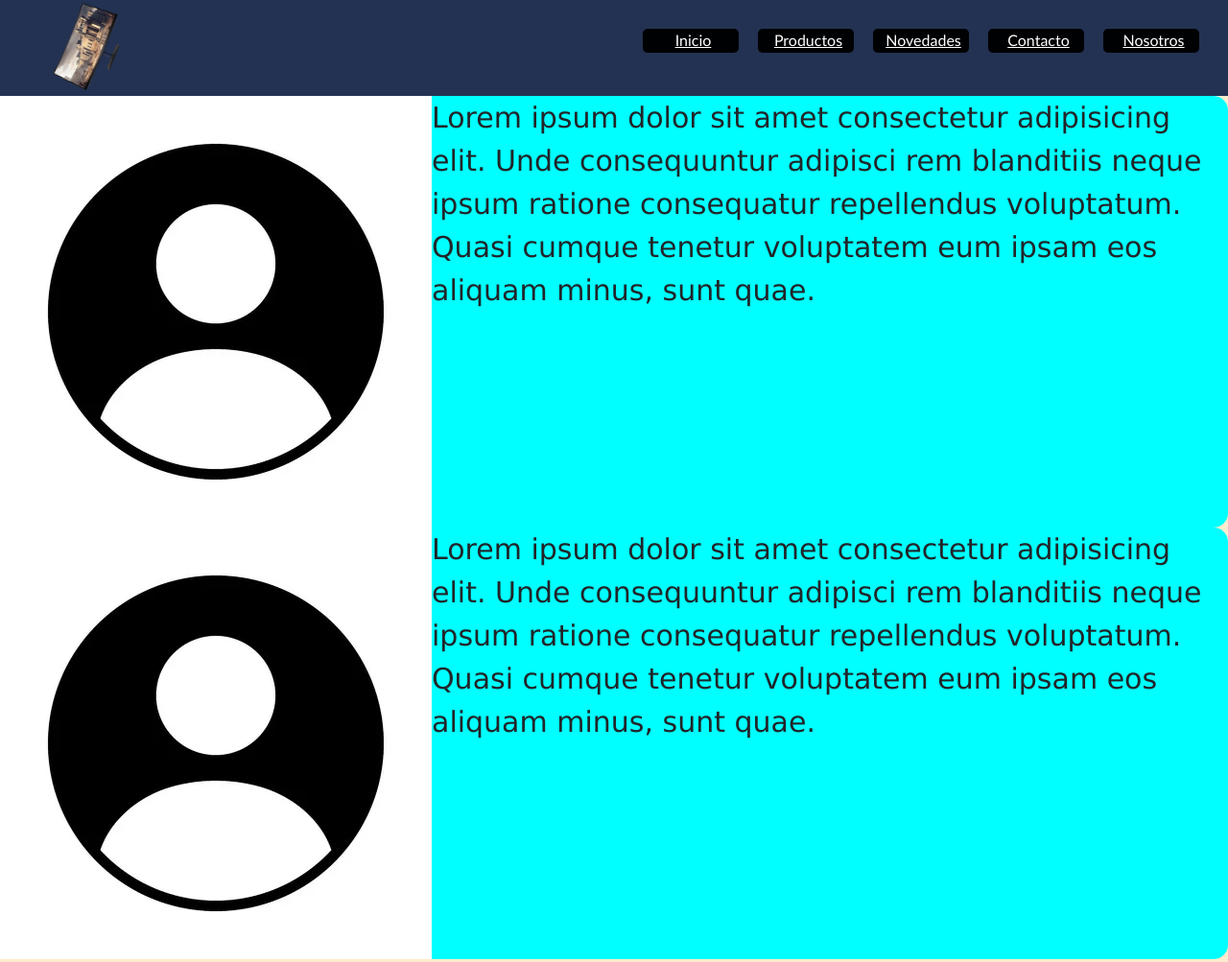
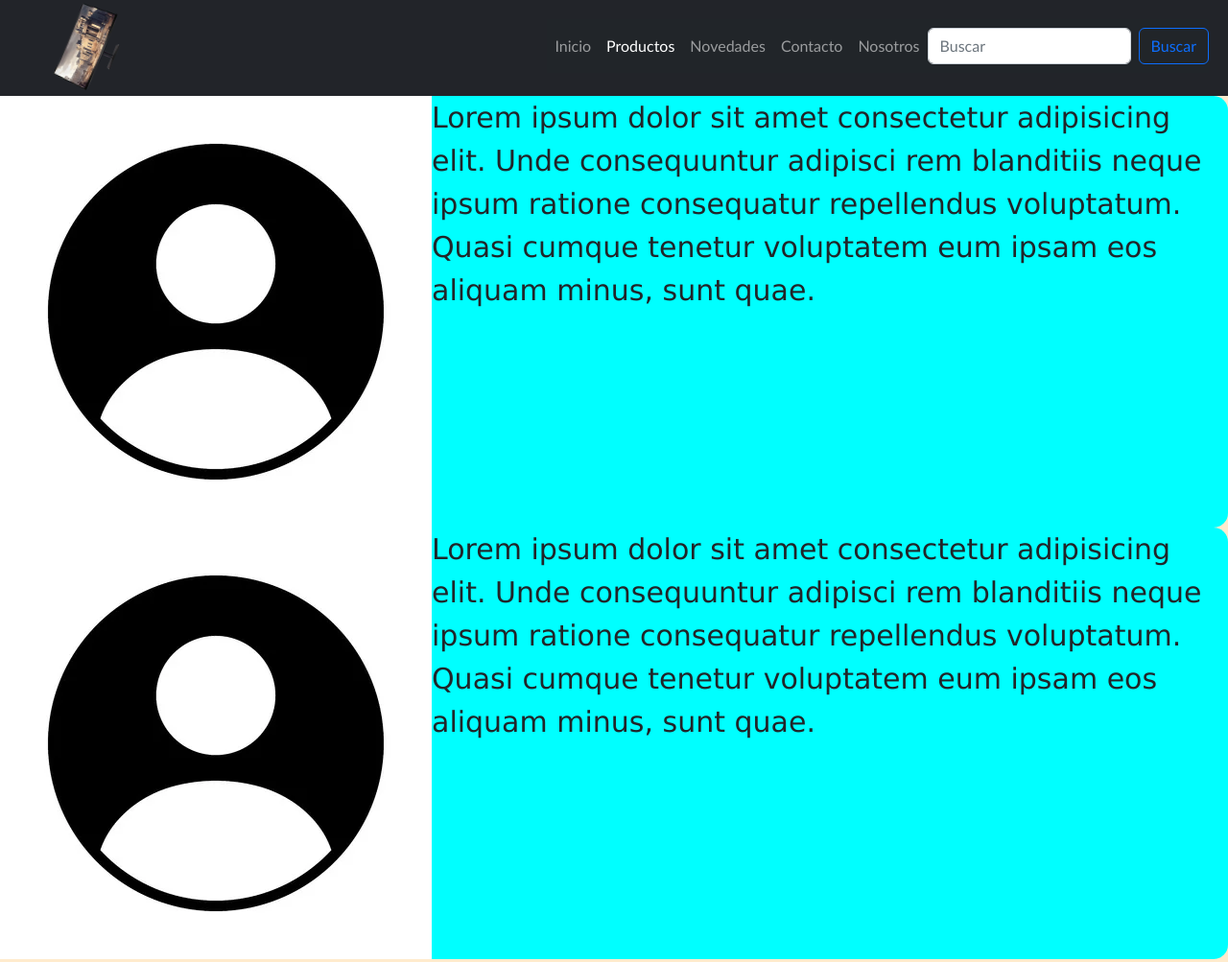
Before and after one commit to GiovanniEmaCHN/bootstrap, a plain HTML site: page pages/Nosotros.html in a window 1280 px wide. Shown: the top 1003 px of the page at 96% size. Drawn offline with nearby package versions, Linux system fonts and the light colour scheme.

Commit message:
actualizando

```diff
--- a/pages/Nosotros.html
+++ b/pages/Nosotros.html
@@ -1,5 +1,5 @@
 <!DOCTYPE html>
-<html lang="en">
+<html lang="es">
 <head>
     <meta charset="UTF-8">
     <meta http-equiv="X-UA-Compatible" content="IE=edge">
@@ -15,25 +15,51 @@
         <a href="../index.html" class="imagenlogo"><img src="../media/Monitor.webp" width="150px" height="60px">
         </a>
         <nav>
-            <ul class="nav">
-
-                <li class="barra-Navegacion">
-                <a href="../index.html">Inicio</a>
+          <section class="row">
+            <section class="col ">
+              <nav class="navbar navbar-expand-md navbar-dark bg-dark ">
+                <button
+                  class="navbar-toggler"
+                  type="button"
+                  data-bs-toggle="collapse"
+                  data-bs-target="#navbarTogglerDemo01"
+                  aria-controls="navbarTogglerDemo01"
+                  aria-expanded="false"
+                  aria-label="Toggle navigation"
+                 >
+                  <span class="navbar-toggler-icon "></span>
+                </button>
+                <div class="collapse navbar-collapse encabezado" id="navbarTogglerDemo01">
+                  <ul class="navbar-nav me-auto mb-2 mb-lg-0 ">
+                   <li class="nav-item ">
+                      <a class="nav-link" href="../index.html">Inicio</a>
                     </li>
-
-                <li class="barra-Navegacion">
-                <a href="../pages/Productos.html">Productos</a>
+                    <li class="nav-item">
+                      <a class="nav-link active" href="../pages/Productos.html">Productos</a>
                     </li>
-            <li class="barra-Navegacion">
-                <a href="../pages/Novedades.html">Novedades</a>
+                    <li class="nav-item  encabezado">
+                      <a class="nav-link" href="../pages/Novedades.html">Novedades</a>
                     </li>
-            <li class="barra-Navegacion">
-                <a href="../pages/contacto.html">Contacto</a>
+                    <li class="nav-item">
+                       <a class="nav-link" href="../pages/contacto.html">Contacto</a>
                     </li>
-            <li class="barra-Navegacion">
-                <a href="../pages/Nosotros.html">Nosotros</a>
+                    <li class="nav-item">
+                      <a class="nav-link" href="../pages/Nosotros.html">Nosotros</a>
                     </li>
                   </ul>
+                  <form class="d-flex" role="search">
+                    <input
+                      class="form-control me-2"
+                      type="search"
+                      placeholder="Buscar"
+                      aria-label="Buscar"
+                    />
+                    <button class="btn btn-outline-primary" type="submit">Buscar</button>
+                  </form>
+                 </div>
+              </nav>
+            </section>
+          </section>
         </nav>
     </header>
     <div class="nosotros">
--- a/styles/styles.css
+++ b/styles/styles.css
@@ -11,7 +11,7 @@ header{
     display: flex;
     justify-content: space-between;
     padding: 20px;
-    background-color: rgb(35, 50, 82);
+    background-color: rgb(34, 36, 41);
     flex-wrap: wrap;
 
 }
```
Also changed, not shown: index.html (+41 -13 lines), pages/Novedades.html (+40 -14 lines), pages/Productos.html (+2 -4 lines), pages/contacto.html (+40 -14 lines). Lines whose indentation alone changed are shown as unchanged.
